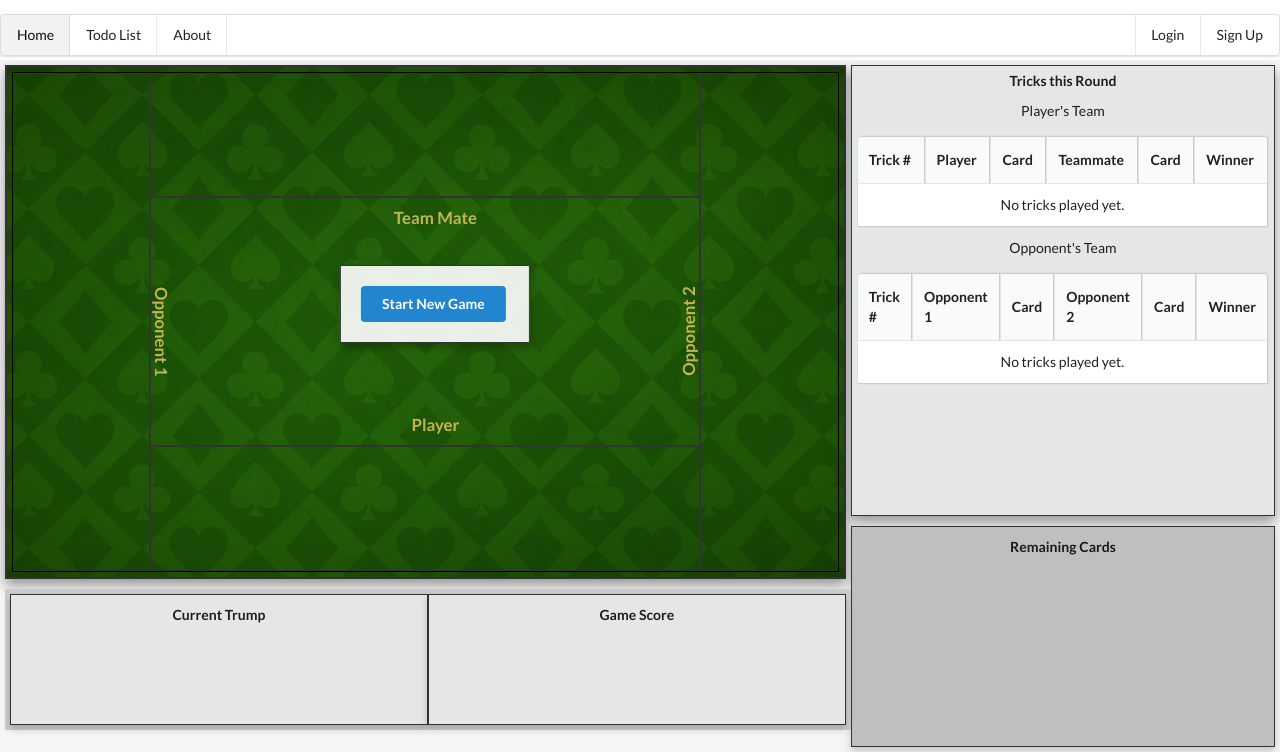
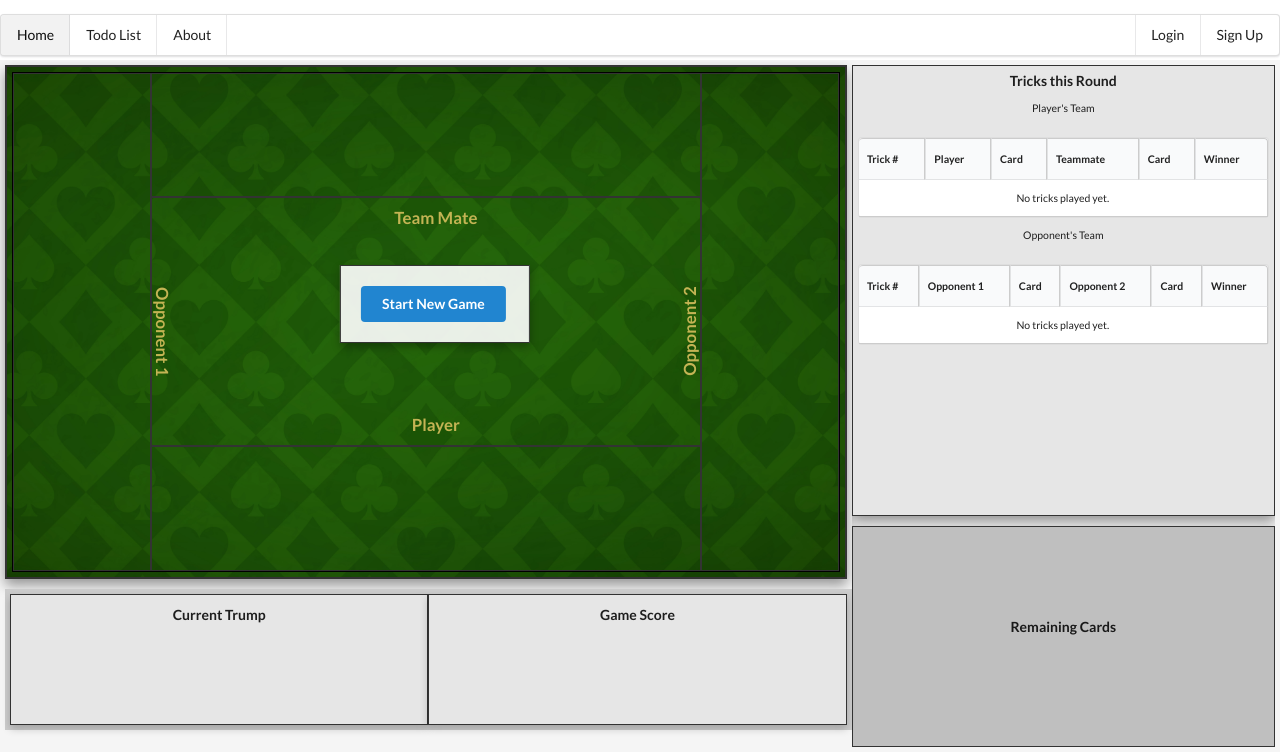
Before and after one commit to gimes28/Euchre-Project, a Django app: page / in a window 1280 px wide. Shown: the part 48-800 px from the top of the page. Run offline with Django 5.2, Linux system fonts and the light colour scheme.

Commit message:
Update right pane UI to better scale with different moniter sizes

```diff
--- a/App/euchreapp/static/css/styles.css
+++ b/App/euchreapp/static/css/styles.css
@@ -60,10 +60,17 @@
     grid-column: 2 / 2;
     grid-row: 1 / 6;
     gap: 10px;
+    overflow: hidden;
+    max-height: 100%;
+    max-width: 100%;
+    height: 100%;
+    width: 100%;
 }
 
 /* Upper right section */
 .right-div {
+    display: flex;
+    flex-direction: column;
     grid-row: 1 / 5;
     grid-column: 1 / 2;
     background-color: #e6e6e6;
@@ -71,6 +78,7 @@
     box-shadow: 0 6px 12px rgba(0, 0, 0, 0.4);
     padding: 5px;
     text-align: center;
+    overflow: hidden;
 }
 
 /* Lower right section */
@@ -82,6 +90,12 @@
     text-align: center;
     border: 1px solid #333333;
     box-shadow: 0 4px 8px rgba(0, 0, 0, 0.2);
+    display: flex;
+    flex-direction: column;
+    flex-wrap: wrap;
+    align-content: center;
+    justify-content: center;
+    overflow-y: auto;
 }
 
 /* Bottom section (Game Score + Trump) */
@@ -335,17 +349,19 @@
 /* Container for the previous tricks tables */
 #previous-tricks-container {
     display: flex;
-    flex-wrap: wrap;
     flex-direction: column;
     gap: 10px;
-    justify-content: space-between;
+    align-items: stretch;
+    height: 100%;
+    max-width: 100%;
+    overflow-y: auto;
 }
 
 /* Each trick table should take equal space */
 .trick-table {
-    flex: 1;
-    min-width: 300px; /* Ensures responsiveness */
-    text-align: center;
+    display: flex;
+    flex-direction: column;
+    font-size: 0.75em;
 }
 
 /* Table styling */
```
